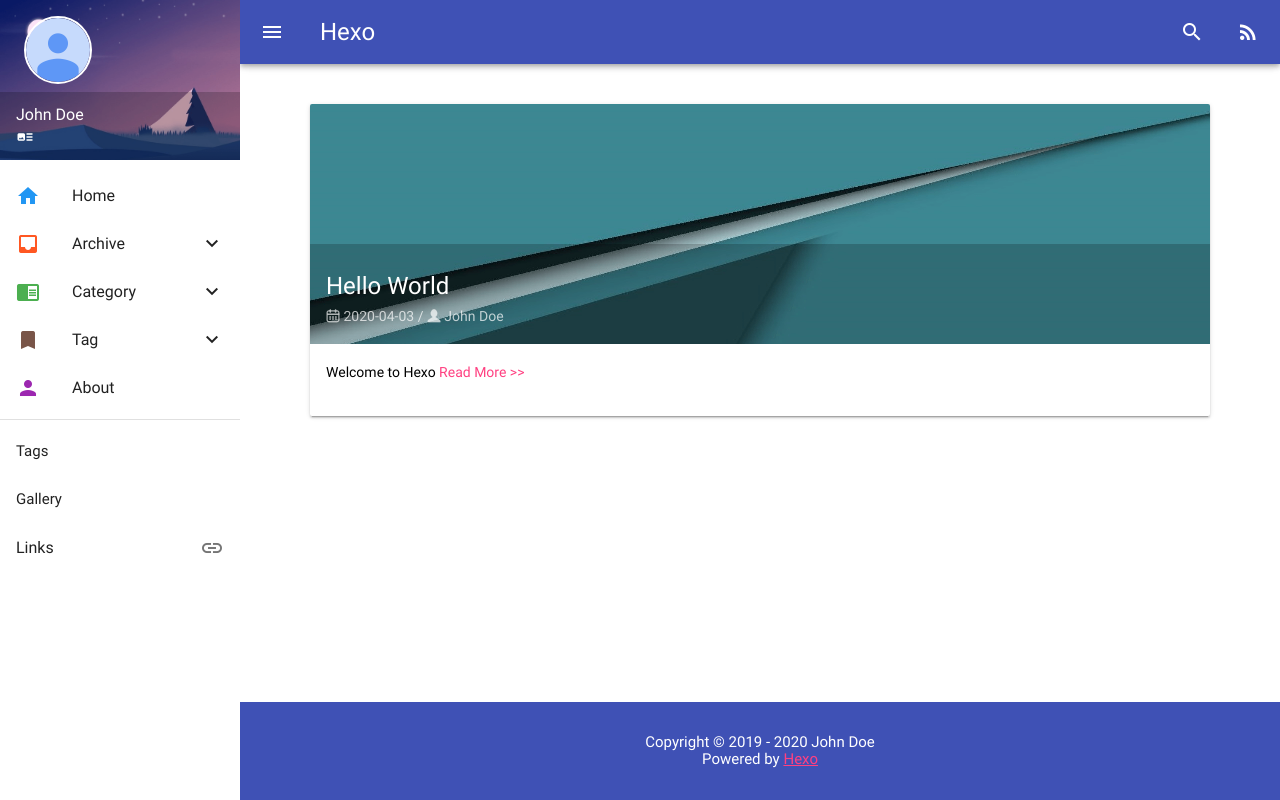
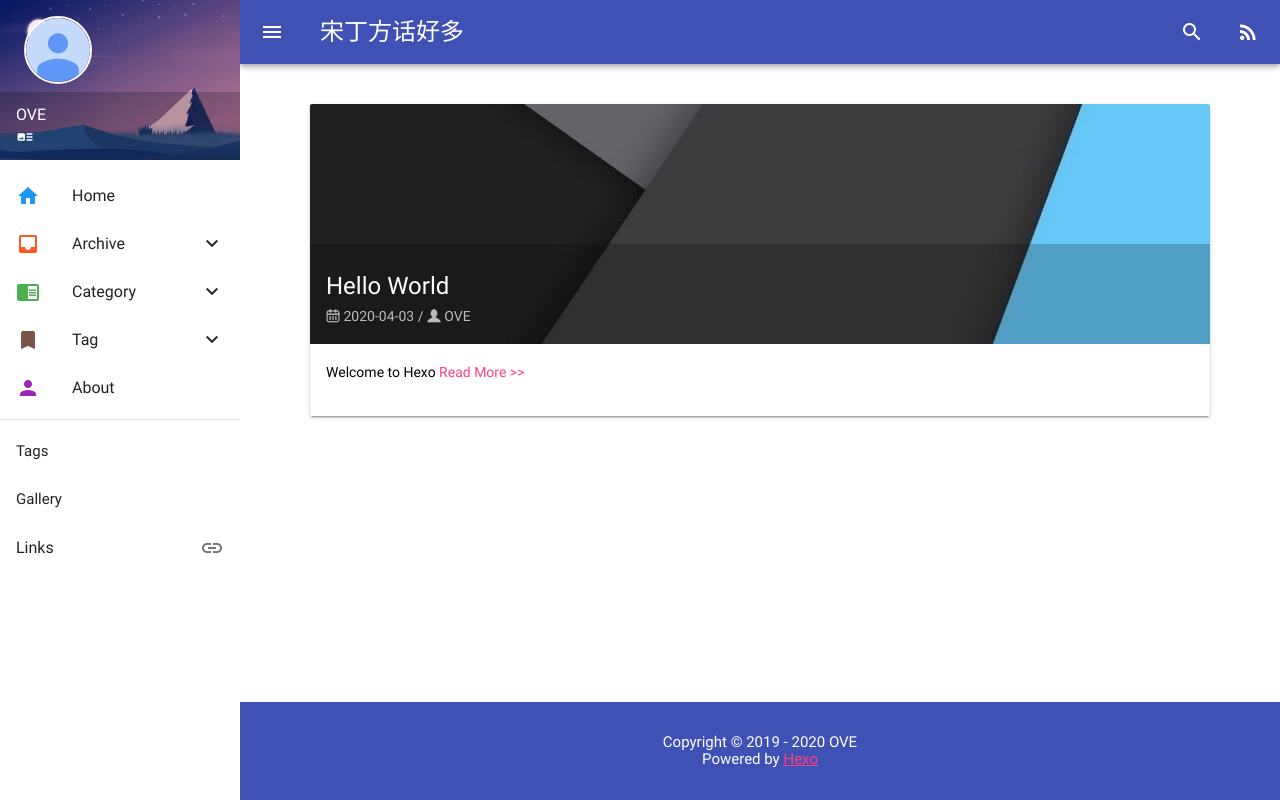
Before and after one commit to xiaoxiaogame/xiaoxiaogame.github.io, a plain HTML site: page archives/index.html in a window 1280 px wide. Drawn offline with Linux system fonts and the light colour scheme; no server answers; files whose address does not match are found by name.

Commit message:
Site updated: 2020-04-03 17:11:39

```diff
--- a/archives/index.html
+++ b/archives/index.html
@@ -8,16 +8,16 @@
   <meta name="renderer" content="webkit">
 
 
-  <title>Archive | Hexo</title>
+  <title>Archive | 宋丁方话好多</title>
 
   <link rel="shortcut icon" href="/images/favicon.png">
-  <link rel="alternate" href="/atom.xml" title="Hexo">
+  <link rel="alternate" href="/atom.xml" title="宋丁方话好多">
   <meta property="og:type" content="website">
-<meta property="og:title" content="Hexo">
+<meta property="og:title" content="宋丁方话好多">
 <meta property="og:url" content="http://yoursite.com/archives/index.html">
-<meta property="og:site_name" content="Hexo">
+<meta property="og:site_name" content="宋丁方话好多">
 <meta property="og:locale" content="en_US">
-<meta property="article:author" content="John Doe">
+<meta property="article:author" content="OVE">
 <meta name="twitter:card" content="summary">
 
   <meta name="format-detection" content="telephone=no,email=no">
@@ -26,11 +26,11 @@
   <meta name="keywords" content="">
 
   <meta name="mobile-web-app-capable" content="yes">
-  <meta name="application-name" content="Hexo">
+  <meta name="application-name" content="宋丁方话好多">
   <meta name="msapplication-starturl" content="http://yoursite.com/archives/">
   <meta name="msapplication-navbutton-color" content="#9C27B0">
   <meta name="apple-mobile-web-app-capable" content="yes">
-  <meta name="apple-mobile-web-app-title" content="Hexo">
+  <meta name="apple-mobile-web-app-title" content="宋丁方话好多">
   <meta name="apple-mobile-web-app-status-bar-style" content="black">
   <link rel="apple-touch-icon" href="/images/favicon.png">
 
@@ -57,7 +57,7 @@
   <header id="header" class="mdui-appbar mdui-appbar-fixed mdui-appbar-scroll-hide mdui-appbar-inset">
   <div class="mdui-toolbar mdui-color-theme">
     <a href="javascript:;" class="mdui-btn mdui-btn-icon" mdui-drawer="{target: '#sidebar', swipe: true}"><i class="mdui-icon material-icons">menu</i></a>
-    <a href="/" class="mdui-typo-headline">Hexo</a>
+    <a href="/" class="mdui-typo-headline">宋丁方话好多</a>
     <div class="mdui-toolbar-spacer"></div>
     <a href="javascript:;" class="mdui-btn mdui-btn-icon" mdui-dialog="{target: '#search'}" mdui-tooltip="{content: 'Search'}"><i class="mdui-icon material-icons">search</i></a>
     <a href="/atom.xml" class="mdui-btn mdui-btn-icon" mdui-tooltip="{content: 'RSS'}"><i class="mdui-icon material-icons">rss_feed</i></a>
@@ -77,7 +77,7 @@
     <img src="/images/avatar.png" class="avatar-animation" style="position: absolute; top: 10%; left: 24px; width: 64px; height: 64px; border: 2px solid #fff; border-radius: 50%;">
     <div class="mdui-grid-tile-actions">
       <div class="mdui-grid-tile-text">
-        <div class="mdui-grid-tile-title">John Doe</div>
+        <div class="mdui-grid-tile-title">OVE</div>
         <div class="mdui-grid-tile-subtitle"><i class="mdui-icon material-icons">art_track</i></div>
       </div>
 
@@ -162,11 +162,11 @@
   <article class="mdui-card mdui-m-b-5 mdui-hoverable">
     <a href="/2020/04/03/hello-world/">
       <header class="mdui-card-media mdui-ripple">
-        <img src="/images/random/material-11.png" style="max-height: 240px;">
+        <img src="/images/random/material-13.png" style="max-height: 240px;">
         <div class="mdui-card-media-covered">
           <div class="mdui-card-primary">
             <div class="mdui-card-primary-title">Hello World</div>
-            <div class="mdui-card-primary-subtitle"><i class="iconfont">&#xe697;</i> 2020-04-03 / <i class="iconfont">&#xe601;</i> John Doe</div>
+            <div class="mdui-card-primary-subtitle"><i class="iconfont">&#xe697;</i> 2020-04-03 / <i class="iconfont">&#xe601;</i> OVE</div>
           </div>
         </div>
       </header>
@@ -200,7 +200,7 @@
 
   </div>
   <div class="mdui-p-y-1 mdui-text-center">
-    Copyright &copy; 2019 - 2020 John Doe<br>
+    Copyright &copy; 2019 - 2020 OVE<br>
     Powered by <a href="https://hexo.io/" target="_blank" class="mdui-text-color-theme-accent">Hexo</a>
 
   </div>
```
Also changed, not shown: archives/2020/04/index.html (+12 -12 lines), archives/2020/index.html (+12 -12 lines), index.html (+12 -12 lines).
